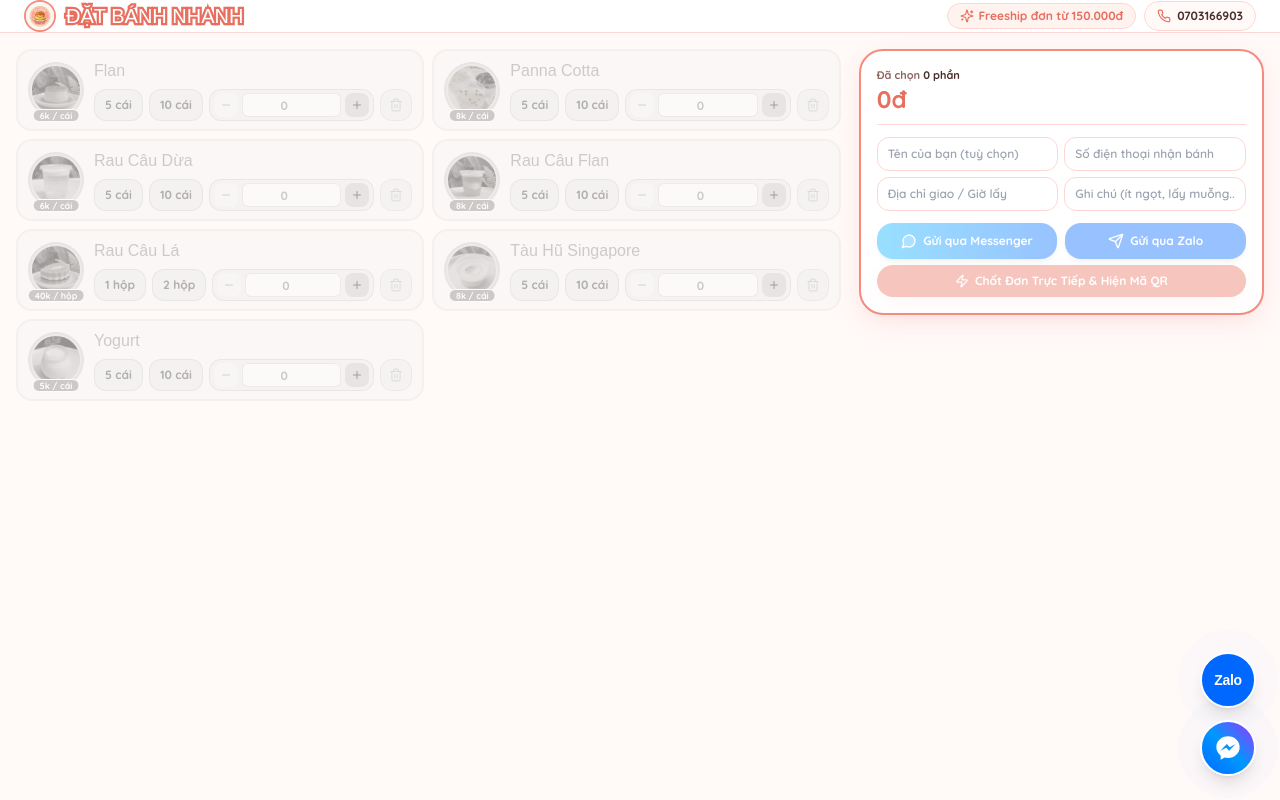
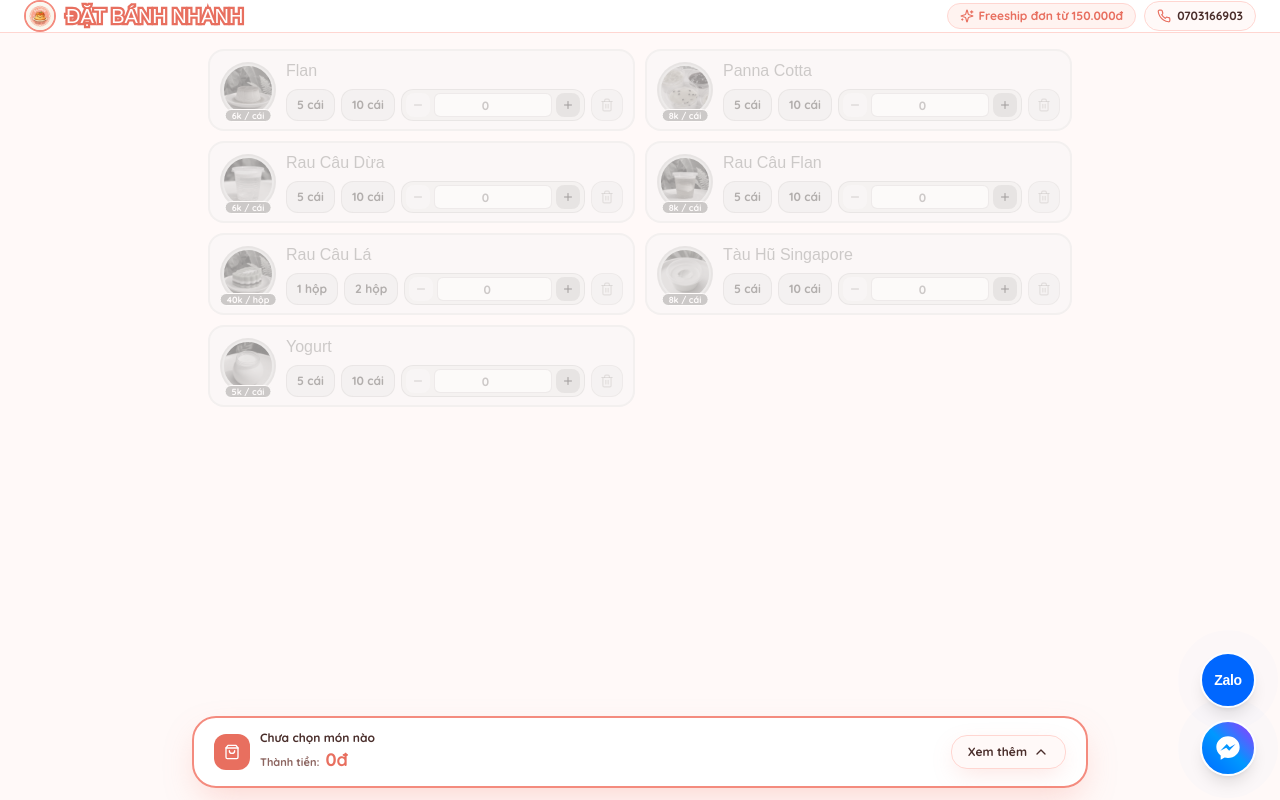
Before and after one commit to kura-hashed/flandi, a Next.js app: page /order in a window 1280 px wide. Built offline with nearby package versions, Linux system fonts and the light colour scheme; a web font is replaced by a local one.

Commit message:
feat(order): dock checkout bar fixed at bottom with expand and collapse states

```diff
--- a/src/app/order/page.tsx
+++ b/src/app/order/page.tsx
@@ -17,6 +17,8 @@ import {
   X,
   Zap,
   Share2,
+  ChevronUp,
+  ChevronDown,
 } from "lucide-react";
 import { Product, ProductVariant, ShopSettings } from "@/lib/types";
 import LiveChatWidget, {
@@ -36,6 +38,7 @@ export default function QuickSingleScreenOrderPage() {
 
   // Cart keyed by productId
   const [cartMap, setCartMap] = useState<Record<string, QuickLineItem>>({});
+  const [isExpanded, setIsExpanded] = useState(false);
 
   // Compact customer info
   const [customerName, setCustomerName] = useState("");
@@ -347,7 +350,7 @@ export default function QuickSingleScreenOrderPage() {
   };
 
   return (
-    <div className="min-h-dvh lg:h-dvh lg:overflow-hidden bg-[#FFF9F8] bg-grid-pattern flex flex-col justify-between">
+    <div className="min-h-dvh bg-[#FFF9F8] bg-grid-pattern flex flex-col justify-start relative">
       {/* Toast Notification */}
       {toast && (
         <div className="fixed top-4 right-4 z-50 bg-flandi-dark text-white px-4 py-3 rounded-2xl shadow-cute-lg flex items-center gap-2.5 max-w-md animate-bounce">
@@ -357,7 +360,7 @@ export default function QuickSingleScreenOrderPage() {
       )}
 
       {/* Compact Top Header (No back-to-home button) */}
-      <header className="bg-white/95 backdrop-blur-md border-b border-flandi-pink px-3 sm:px-6 h-13 flex items-center justify-between shrink-0 z-20">
+      <header className="bg-white/95 backdrop-blur-md border-b border-flandi-pink px-3 sm:px-6 h-13 flex items-center justify-between shrink-0 z-20 sticky top-0">
         <div className="flex items-center gap-2.5">
           <img
             src={
@@ -390,10 +393,8 @@ export default function QuickSingleScreenOrderPage() {
         </div>
       </header>
 
-      {/* Main 1-Screen Workspace */}
-      <main className="flex-1 max-w-7xl w-full mx-auto p-2.5 sm:p-4 lg:overflow-hidden grid grid-cols-1 lg:grid-cols-12 gap-3 sm:gap-4 items-stretch">
-        {/* Left 8 Columns: Ultra-Compact Horizontal Row Product Cards */}
-        <div className="lg:col-span-8 flex flex-col justify-start lg:overflow-y-auto pr-0.5">
+      {/* Main Product Cards Workspace */}
+      <main className="flex-1 max-w-4xl w-full mx-auto p-2.5 sm:p-4 pb-28 sm:pb-32">
         {loading ? (
           <div className="grid grid-cols-1 sm:grid-cols-2 gap-2">
             {[1, 2, 3, 4, 5, 6, 7].map((n) => (
@@ -404,7 +405,7 @@ export default function QuickSingleScreenOrderPage() {
             ))}
           </div>
         ) : (
-            <div className="grid grid-cols-1 sm:grid-cols-2 gap-2 content-start">
+          <div className="grid grid-cols-1 sm:grid-cols-2 gap-2.5 content-start">
             {products.map((product) => {
               const currentQty = getQtyForProduct(product.id);
               const unitLabel = product.unit || "cái";
@@ -457,9 +458,7 @@ export default function QuickSingleScreenOrderPage() {
                     <div className="flex items-center justify-between gap-1.5">
                       <h2
                         className={`font-display text-sm sm:text-base leading-none break-words transition-all ${
-                            isSelected
-                              ? "text-sticker-sm"
-                              : "text-stone-400"
+                          isSelected ? "text-sticker-sm" : "text-stone-400"
                         }`}
                       >
                         {product.name}
@@ -581,46 +580,126 @@ export default function QuickSingleScreenOrderPage() {
             })}
           </div>
         )}
+      </main>
+
+      {/* Backdrop when expanded */}
+      {isExpanded && (
+        <div
+          className="fixed inset-0 z-30 bg-black/40 backdrop-blur-xs transition-opacity"
+          onClick={() => setIsExpanded(false)}
+        />
+      )}
+
+      {/* Fixed Bottom Order Bar (Collapse / Expand) */}
+      <div className="fixed bottom-0 left-0 right-0 z-30 p-2 sm:p-3 pointer-events-none">
+        <div className="max-w-4xl mx-auto w-full pointer-events-auto bg-white/95 backdrop-blur-md rounded-2xl sm:rounded-3xl border-2 border-flandi-salmon shadow-cute-lg overflow-hidden transition-all duration-300">
+          {!isExpanded ? (
+            /* COLLAPSED STATE: Chỉ hiện thông tin đã chọn, thành tiền và nút expand ở cuối */
+            <div
+              onClick={() => setIsExpanded(true)}
+              className="px-3.5 py-2.5 sm:px-5 sm:py-3 flex items-center justify-between gap-3 cursor-pointer hover:bg-flandi-cream/30 transition select-none"
+            >
+              <div className="flex items-center gap-2.5 min-w-0">
+                <div className="w-9 h-9 rounded-xl bg-flandi-coral text-white flex items-center justify-center shrink-0 shadow-2xs">
+                  <ShoppingBag className="w-4 h-4" />
                 </div>
-
-        {/* Right 4 Columns: Compact Checkout & Send via Messenger / Zalo (No duplicate item list) */}
-        <div className="lg:col-span-4 bg-white rounded-3xl border-2 border-flandi-salmon shadow-cute p-3.5 sm:p-4 flex flex-col justify-between gap-3 h-fit">
-          {/* Compact Total Summary Header */}
-          <div className="flex items-center justify-between border-b border-flandi-pink pb-2.5">
-            <div>
-              <span className="text-[11px] text-flandi-muted font-bold block">
-                Đã chọn <strong className="text-flandi-dark">{totalItemsCount} phần</strong>{" "}
-                {shippingFee > 0
-                  ? `• Ship ${formatVND(shippingFee)}`
-                  : subtotal > 0
-                  ? "• Miễn phí ship"
-                  : ""}
+                <div className="min-w-0">
+                  <div className="flex items-center gap-2">
+                    <span className="text-xs font-extrabold text-flandi-dark truncate">
+                      {totalItemsCount > 0
+                        ? `Đã chọn: ${totalItemsCount} phần`
+                        : "Chưa chọn món nào"}
                     </span>
-              <span className="text-2xl font-extrabold text-flandi-coral leading-tight">
+                    {subtotal > 0 && subtotal >= freeShipMin && (
+                      <span className="hidden sm:inline-block px-2 py-0.5 rounded-full bg-emerald-100 text-emerald-800 text-[10px] font-black">
+                        Freeship
+                      </span>
+                    )}
+                  </div>
+                  <div className="flex items-baseline gap-1.5">
+                    <span className="text-[11px] text-flandi-muted font-bold">
+                      Thành tiền:
+                    </span>
+                    <span className="text-base sm:text-lg font-black text-flandi-coral">
                       {formatVND(grandTotal)}
                     </span>
                   </div>
+                </div>
+              </div>
 
-            <div className="flex flex-col items-end gap-1">
+              {/* Nút expand ở cuối */}
+              <button
+                type="button"
+                onClick={(e) => {
+                  e.stopPropagation();
+                  setIsExpanded(true);
+                }}
+                className={`px-3.5 sm:px-4 py-2 rounded-xl sm:rounded-2xl font-extrabold text-xs flex items-center gap-1.5 shadow-cute transition active:scale-95 shrink-0 ${
+                  totalItemsCount > 0
+                    ? "bg-flandi-coral hover:bg-flandi-salmon text-white"
+                    : "bg-flandi-bg hover:bg-flandi-pink/50 text-flandi-dark border border-flandi-pink"
+                }`}
+              >
+                <span>{totalItemsCount > 0 ? "Gửi đơn" : "Xem thêm"}</span>
+                <ChevronUp className="w-4 h-4" />
+              </button>
+            </div>
+          ) : (
+            /* EXPANDED STATE: Hiển thị thêm thông tin (nhập tên, SĐT, địa chỉ, ghi chú, các nút gửi) */
+            <div className="p-3.5 sm:p-5 space-y-3 max-h-[85vh] overflow-y-auto">
+              {/* Header của trạng thái expand: Thông tin tóm tắt + nút collapse ở cuối */}
+              <div className="flex items-center justify-between border-b border-flandi-pink pb-2.5">
+                <div className="flex items-center gap-2 min-w-0">
+                  <div className="w-9 h-9 rounded-xl bg-flandi-coral text-white flex items-center justify-center shrink-0">
+                    <ShoppingBag className="w-4 h-4" />
+                  </div>
+                  <div>
+                    <div className="flex items-center gap-2">
+                      <span className="text-xs font-extrabold text-flandi-dark">
+                        Đã chọn: {totalItemsCount} phần
+                      </span>
                       {cartItems.length > 0 && (
                         <button
                           type="button"
                           onClick={() => setCartMap({})}
-                  className="text-[11px] font-extrabold text-red-500 hover:underline flex items-center gap-1"
+                          className="text-[11px] font-extrabold text-red-500 hover:underline flex items-center gap-0.5"
                         >
-                  <Trash2 className="w-3.5 h-3.5" />
+                          <Trash2 className="w-3 h-3" />
                           <span>Xoá tất cả</span>
                         </button>
                       )}
-              {subtotal > 0 && subtotal < freeShipMin && (
-                <span className="px-2 py-0.5 rounded-lg bg-flandi-cream text-flandi-coral text-[10px] font-extrabold">
-                  +{formatVND(freeShipMin - subtotal)} để Freeship
+                    </div>
+                    <div className="flex items-baseline gap-1.5">
+                      <span className="text-[11px] text-flandi-muted font-bold">
+                        Tổng thanh toán:
                       </span>
-              )}
+                      <span className="text-base sm:text-lg font-black text-flandi-coral">
+                        {formatVND(grandTotal)}
+                      </span>
+                    </div>
                   </div>
                 </div>
 
-          {/* Compact Customer Info Inputs */}
+                {/* Nút collapse ở cuối */}
+                <button
+                  type="button"
+                  onClick={() => setIsExpanded(false)}
+                  className="px-3 py-1.5 rounded-xl bg-flandi-bg hover:bg-flandi-pink/50 text-flandi-dark border border-flandi-pink font-extrabold text-xs flex items-center gap-1 transition"
+                >
+                  <span>Thu gọn</span>
+                  <ChevronDown className="w-4 h-4" />
+                </button>
+              </div>
+
+              {/* Freeship Progress */}
+              {subtotal > 0 && subtotal < freeShipMin && (
+                <div className="px-3 py-1.5 rounded-xl bg-flandi-cream text-flandi-coral text-[11px] font-extrabold flex items-center justify-between border border-flandi-pink/60">
+                  <span>+{formatVND(freeShipMin - subtotal)} để Freeship!</span>
+                  <span>Phí ship: {formatVND(shippingFee)}</span>
+                </div>
+              )}
+
+              {/* Customer Info Inputs */}
               <div className="space-y-1.5">
                 <div className="grid grid-cols-2 gap-1.5">
                   <input
@@ -628,14 +707,14 @@ export default function QuickSingleScreenOrderPage() {
                     value={customerName}
                     onChange={(e) => setCustomerName(e.target.value)}
                     placeholder="Tên của bạn (tuỳ chọn)"
-                className="px-2.5 py-2 rounded-xl border border-flandi-pink text-xs font-semibold focus:border-flandi-coral focus:outline-none"
+                    className="px-2.5 py-2 rounded-xl border border-flandi-pink text-xs font-semibold focus:border-flandi-coral focus:outline-none bg-white"
                   />
                   <input
                     type="tel"
                     value={customerPhone}
                     onChange={(e) => setCustomerPhone(e.target.value)}
                     placeholder="Số điện thoại nhận bánh"
-                className="px-2.5 py-2 rounded-xl border border-flandi-pink text-xs font-semibold focus:border-flandi-coral focus:outline-none"
+                    className="px-2.5 py-2 rounded-xl border border-flandi-pink text-xs font-semibold focus:border-flandi-coral focus:outline-none bg-white"
                   />
                 </div>
                 <div className="grid grid-cols-2 gap-1.5">
@@ -644,20 +723,20 @@ export default function QuickSingleScreenOrderPage() {
                     value={customerAddress}
                     onChange={(e) => setCustomerAddress(e.target.value)}
                     placeholder="Địa chỉ giao / Giờ lấy"
-                className="px-2.5 py-2 rounded-xl border border-flandi-pink text-xs font-semibold focus:border-flandi-coral focus:outline-none"
+                    className="px-2.5 py-2 rounded-xl border border-flandi-pink text-xs font-semibold focus:border-flandi-coral focus:outline-none bg-white"
                   />
                   <input
                     type="text"
                     value={customerNote}
                     onChange={(e) => setCustomerNote(e.target.value)}
                     placeholder="Ghi chú (ít ngọt, lấy muỗng...)"
-                className="px-2.5 py-2 rounded-xl border border-flandi-pink text-xs font-semibold focus:border-flandi-coral focus:outline-none"
+                    className="px-2.5 py-2 rounded-xl border border-flandi-pink text-xs font-semibold focus:border-flandi-coral focus:outline-none bg-white"
                   />
                 </div>
               </div>
 
               {/* Primary Action Buttons: Send via Messenger & Send via Zalo */}
-          <div className="space-y-1.5">
+              <div className="space-y-1.5 pt-1">
                 <div className="grid grid-cols-2 gap-2">
                   <button
                     type="button"
@@ -691,7 +770,9 @@ export default function QuickSingleScreenOrderPage() {
                 </button>
               </div>
             </div>
-      </main>
+          )}
+        </div>
+      </div>
 
       {/* Embedded On-Page Messenger & Zalo Chat Widget */}
       <LiveChatWidget
```
Lines whose indentation alone changed are shown as unchanged.
